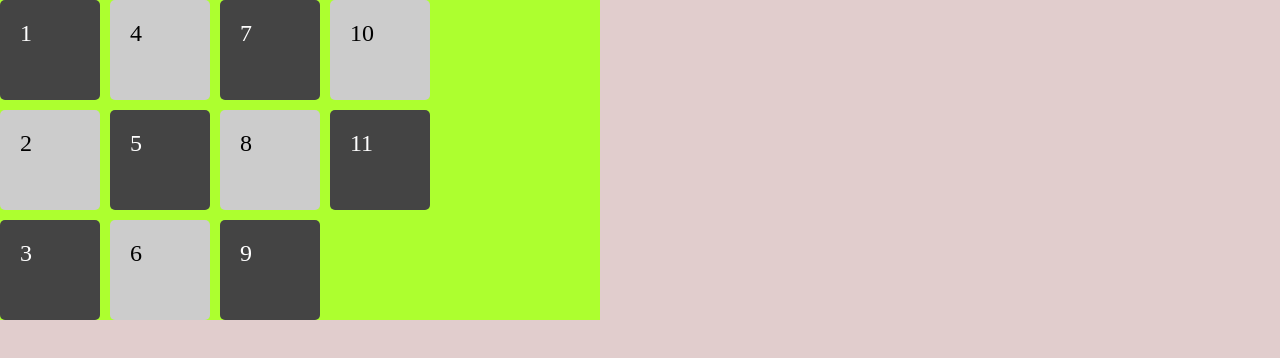
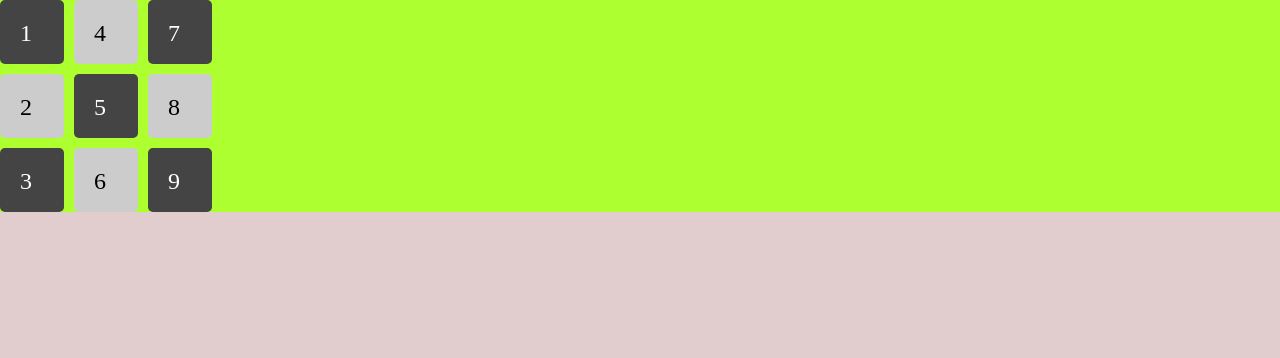
Before and after one commit to julienetie/wavefront, a website with bundled scripts: page sandbox/full-api/index.html in a window 1280 px wide. Built offline with nearby package versions, Linux system fonts and the light colour scheme.

Commit message:
May 30th changes

```diff
--- a/sandbox/full-api/controller.js
+++ b/sandbox/full-api/controller.js
@@ -2,7 +2,7 @@ import { pasteInto, sequence, empty } from '../../src/index.js'
 import { boxView, frameView } from './views.js'
 
 // Boxes
-const boxesStr = sequence(11, 1).map(boxView).join(empty)
+const boxesStr = sequence(9, 1).map(boxView).join(empty)
 
 // Paste the Frame View into the root with the boxes
 const frame = pasteInto('/', frameView)
--- a/sandbox/full-api/full-api.css
+++ b/sandbox/full-api/full-api.css
@@ -19,11 +19,20 @@ body {
 
 .frame {
   background: greenyellow;
-  width: 600px;
+  width: 100%;
   display: grid;
   grid-gap: 10px;
-  grid-template-columns: repeat(6, 100px);
-  grid-template-rows: 100px 100px 100px;
+  grid-template-columns: repeat(6, 4rem);
+  grid-template-rows: 4rem 4rem 4rem;
+  grid-auto-flow: column;
+}
+
+.boxes {
+
+  display: grid;
+  grid-gap: 10px;
+  grid-template-columns: repeat(6, 4rem);
+  grid-template-rows: 4rem 4rem 4rem;
   grid-auto-flow: column;
 }
 
--- a/sandbox/full-api/views.js
+++ b/sandbox/full-api/views.js
@@ -3,8 +3,21 @@ Frame View */
 export const frameView = ({ boxesStr }) => `
   <!-- frameView = pasteInto('/', ({boxesStr}) -->
   <div class="frame">
-    <!-- boxesStr = sequence~ -->
-    ${boxesStr}
+
+    <div class="boxes">
+      <!-- boxesStr = sequence~ -->
+      ${boxesStr}
+    </div>
+
+
+    <div class="level one">
+      <div class="level two">
+        <div class="level three">
+          <div class="level four"></div>
+        </div>
+      </div>
+    </div>
+
   </div>
 `
 
--- a/src/index.js
+++ b/src/index.js
@@ -53,7 +53,7 @@ const validateInput = (value, type) => {
 
 export {
   paste,
-  pasteInto,
+  pasteInto, // ✓
   // pasteBefore,
   // pasteAfter,
   // pasteStart,
```
Also changed, not shown: helpers.js (deleted).
